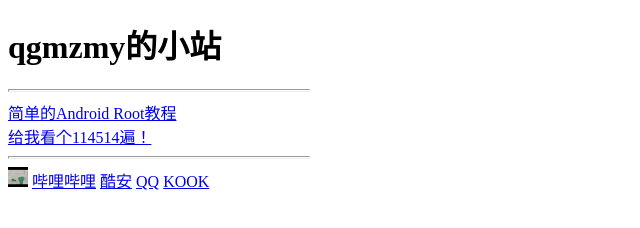
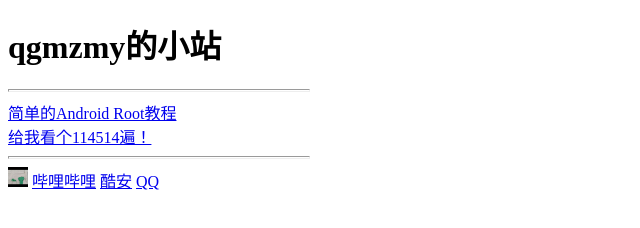
Before and after one commit to qgmzmy/qgmzmy.github.io, a plain HTML site: page index.html in a window 1280 px wide. Shown: the full height of the page, 0-640 px from the left. Drawn offline with Linux system fonts and the light colour scheme.

Commit message:
Update index.html

```diff
--- a/index.html
+++ b/index.html
@@ -18,6 +18,5 @@
     <a href="https://space.bilibili.com/551397484">哔哩哔哩</a>
     <a href="https://www.coolapk.com/u/22766096">酷安</a>
     <a href="https://qm.qq.com/cgi-bin/qm/qr?k=TNntz1LctjtqGvrk9Ig4UuAeirU-_lUI&noverify=0&personal_qrcode_source=3">QQ</a>
-    <a href="https://kook.top/9NayCe">KOOK</a>
 </body>
 </html>
```
